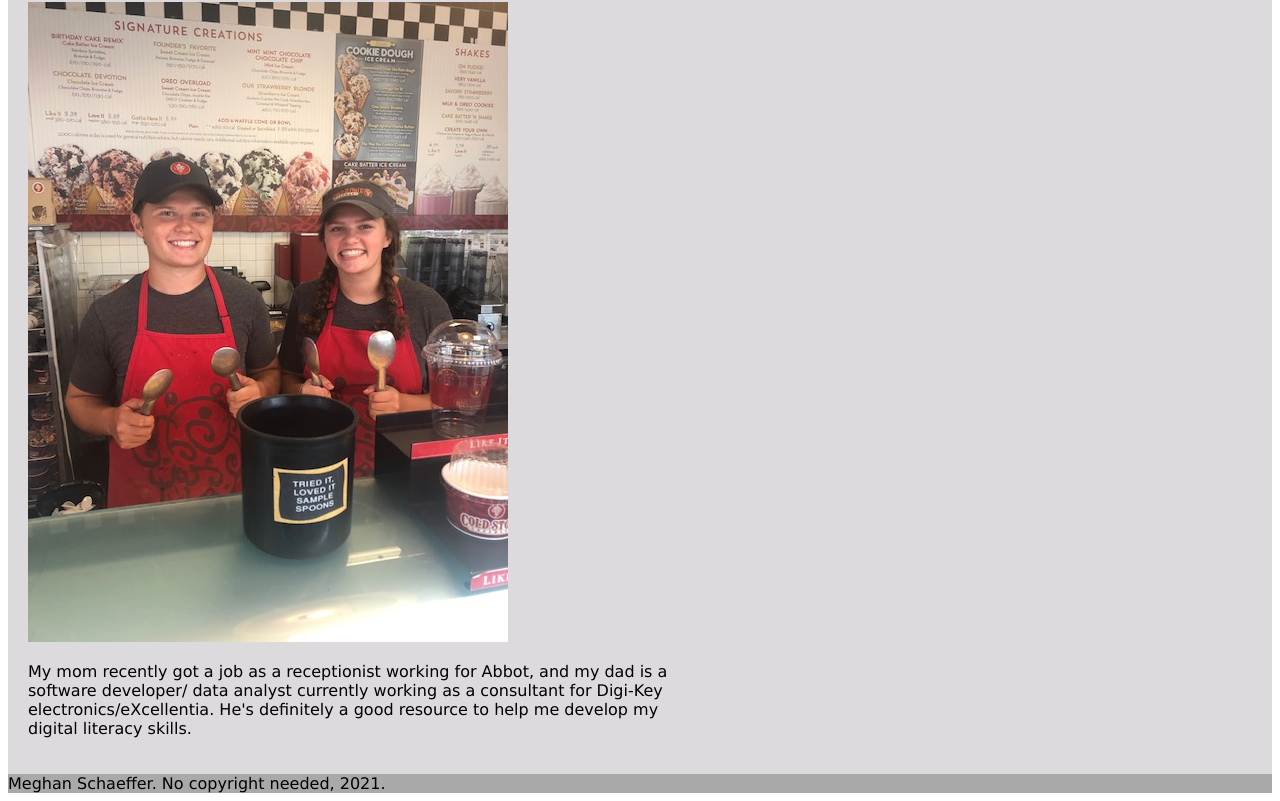
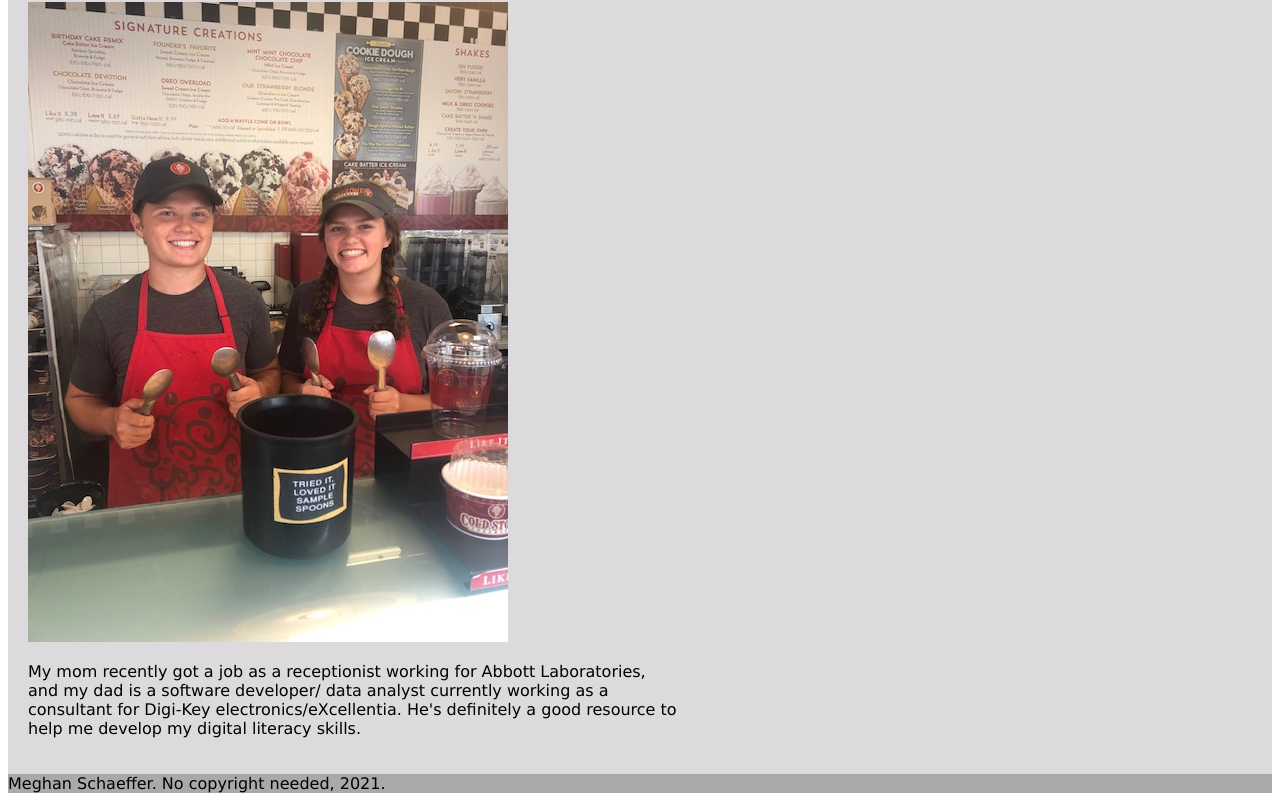
Before and after one commit to megschaeffer/static-site-v1, a plain HTML site: page Page-3.html in a window 1280 px wide. Shown: the part 448-1249 px from the top of the page. Drawn offline with Linux system fonts and the light colour scheme.

Commit message:
Update Page-3.html
Fixed spelling error on Abbott

```diff
--- a/Page-3.html
+++ b/Page-3.html
@@ -31,7 +31,7 @@
     </p>
     <img src="images/coldstone.JPG" alt "My brother and I smiling and holding our Cold Stone ice cream spades."/>
     <p>
-        My mom recently got a job as a receptionist working for Abbot, and my dad is a software developer/ data analyst
+        My mom recently got a job as a receptionist working for Abbott Laboratories, and my dad is a software developer/ data analyst
         currently working as a consultant for Digi-Key electronics/eXcellentia. He's definitely a good resource to help me
         develop my digital literacy skills.
     </p>
```
